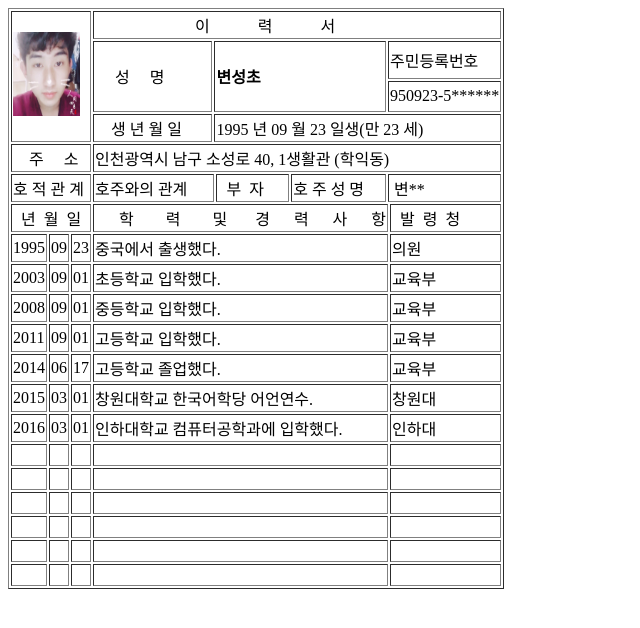
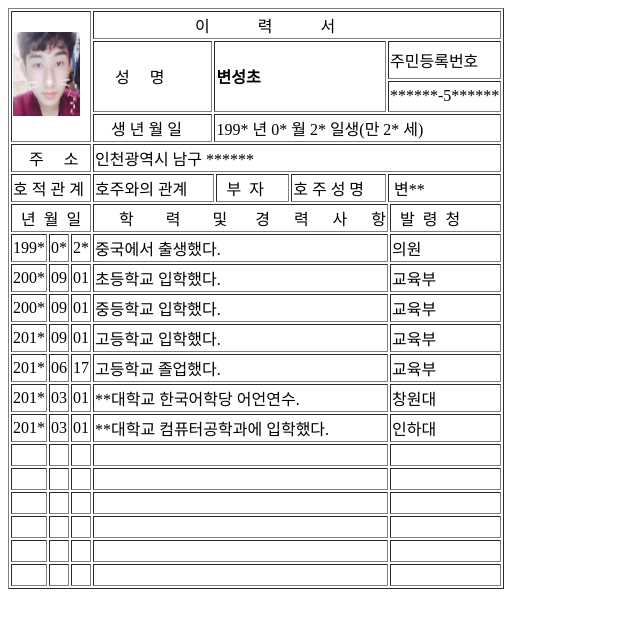
Before and after one commit to bxc8802/bxc8802.github.io, a plain HTML site: page homework_w02_02_1_개인정보.html in a window 1280 px wide. Shown: the whole page, without its empty margins (0-640 px from the left). Drawn offline with Linux system fonts and the light colour scheme.

Commit message:
Update homework_w02_02_1_개인정보.html

```diff
--- a/homework_w02_02_1_개인정보.html
+++ b/homework_w02_02_1_개인정보.html
@@ -26,17 +26,17 @@
             </tr>
 
             <tr>
-                <td colspan="2">950923-5******</td>
+                <td colspan="2">******-5******</td>
             </tr>
 
             <tr>
                 <td> &nbsp; &nbsp; 생 년 월 일</td>
-                <td colspan="5"> 1995 년 09 월 23 일생(만 23 세)</td>
+                <td colspan="5"> 199* 년 0* 월 2* 일생(만 2* 세)</td>
             </tr>
 
             <tr>
                 <td colspan="3">&nbsp;&nbsp;&nbsp;&nbsp;주&nbsp;&nbsp;&nbsp;&nbsp;&nbsp;소</td>
-                <td colspan="6">인천광역시 남구 소성로 40, 1생활관 (학익동)</td>
+                <td colspan="6">인천광역시 남구 ******</td>
             </tr>
 
             <tr>
@@ -60,52 +60,52 @@
                 <td colspan="1">&nbsp;&nbsp;발&nbsp;&nbsp;령&nbsp;&nbsp;청</td>
             </tr>
             <tr>
-                <td>1995</td>
-                <td>09</td>
-                <td>23</td>
+                <td>199*</td>
+                <td>0*</td>
+                <td>2*</td>
                 <td colspan="5">중국에서 출생했다. </td>
                 <td>의원</td>
             </tr>
             <tr>
-                <td>2003</td>
+                <td>200*</td>
                 <td>09</td>
                 <td>01</td>
                 <td colspan="5">초등학교 입학했다.</td>
                 <td>교육부</td>
             </tr>
             <tr>
-                <td>2008</td>
+                <td>200*</td>
                 <td>09</td>
                 <td>01</td>
                 <td colspan="5">중등학교 입학했다.</td>
                 <td>교육부</td>
             </tr>
             <tr>
-                <td>2011</td>
+                <td>201*</td>
                 <td>09</td>
                 <td>01</td>
                 <td colspan="5">고등학교 입학했다.</td>
                 <td>교육부</td>
             </tr>
             <tr>
-                <td>2014</td>
+                <td>201*</td>
                 <td>06</td>
                 <td>17</td>
                 <td colspan="5">고등학교 졸업했다.</td>
                 <td>교육부</td>
             </tr>
             <tr>
-                <td>2015</td>
+                <td>201*</td>
                 <td>03</td>
                 <td>01</td>
-                <td colspan="5">창원대학교 한국어학당 어언연수.</td>
+                <td colspan="5">**대학교 한국어학당 어언연수.</td>
                 <td>창원대</td>
             </tr>
             <tr>
-                <td>2016</td>
+                <td>201*</td>
                 <td>03</td>
                 <td>01</td>
-                <td colspan="5">인하대학교 컴퓨터공학과에 입학했다.</td>
+                <td colspan="5">**대학교 컴퓨터공학과에 입학했다.</td>
                 <td>인하대</td>
             </tr>
             <tr>
```
